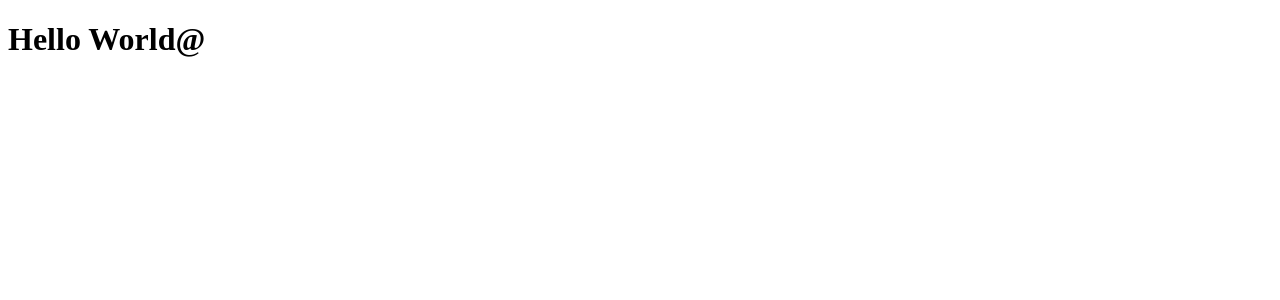
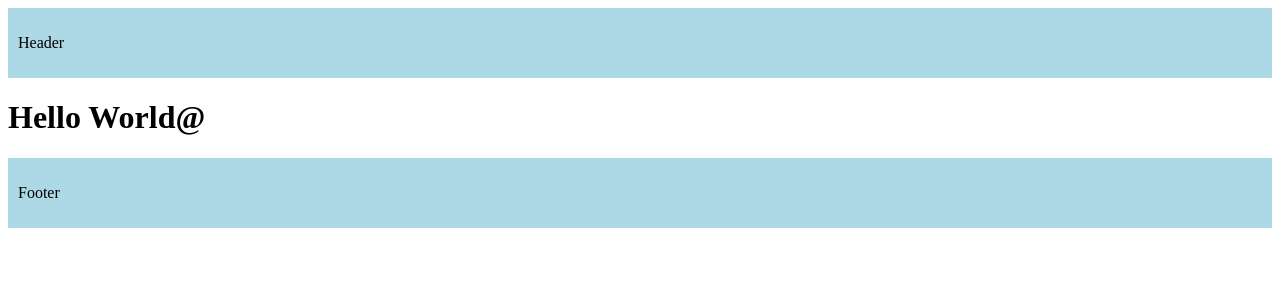
Before and after one commit to MABIGMAC/nextjstutorial, a Next.js app: page / in a window 1280 px wide. Shown: the top 300 px of the page. Built offline with nearby package versions, Linux system fonts and the light colour scheme.

Commit message:
feat: layout changes

```diff
--- a/src/app/layout.tsx
+++ b/src/app/layout.tsx
@@ -6,7 +6,26 @@
 export default function RootLayout({ children }: { children: React.ReactNode }) {
   return (
     <html lang="en">
-      <body>{children}</body>
+      <body>
+        <header
+          style={{
+            backgroundColor: 'lightblue',
+            padding: '10px',
+          }}
+        >
+          <p>Header</p>
+        </header>
+        {children}
+
+        <footer
+          style={{
+
+            backgroundColor: 'lightblue',
+            padding: '10px',
+          }}>
+          <p>Footer</p>
+        </footer>
+        </body>
     </html>
   );
 }
```
